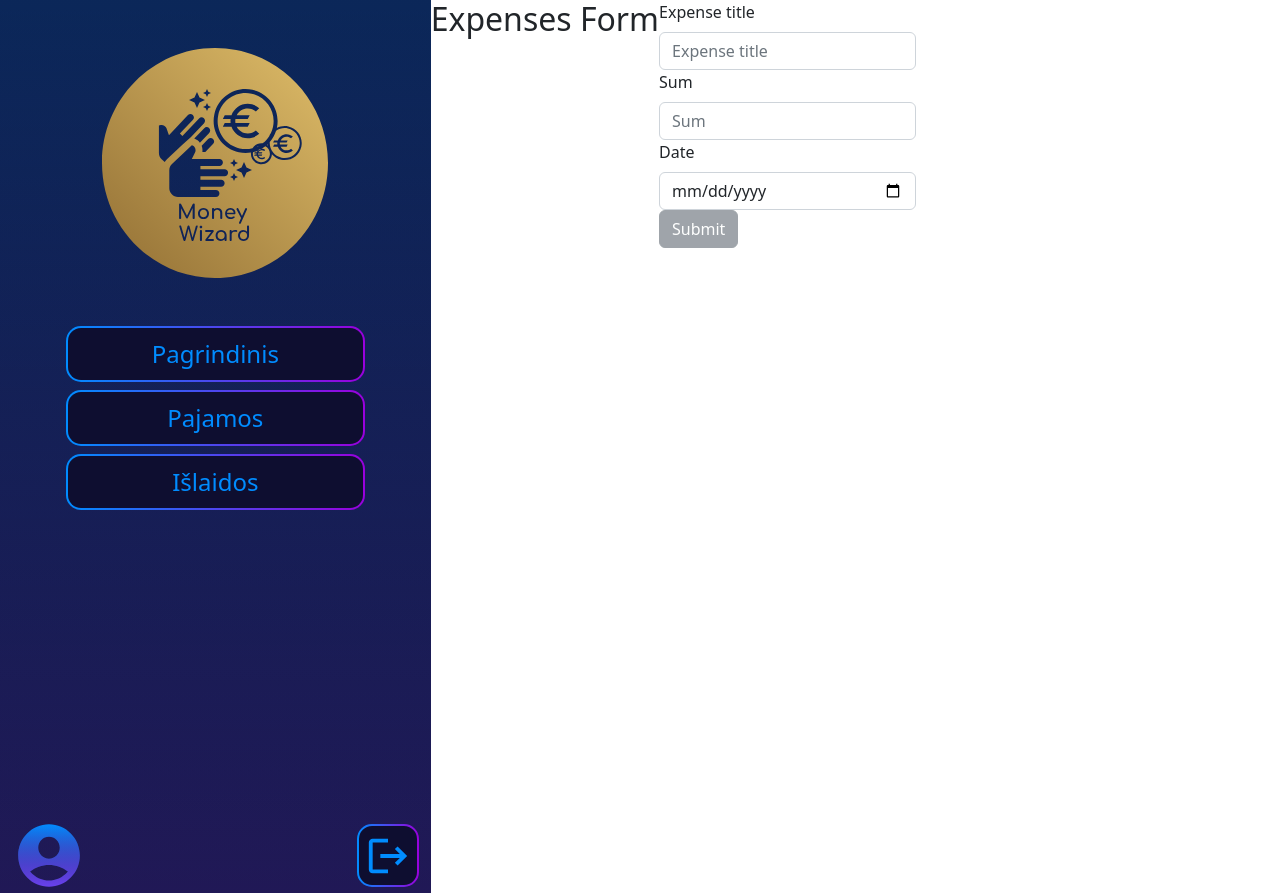
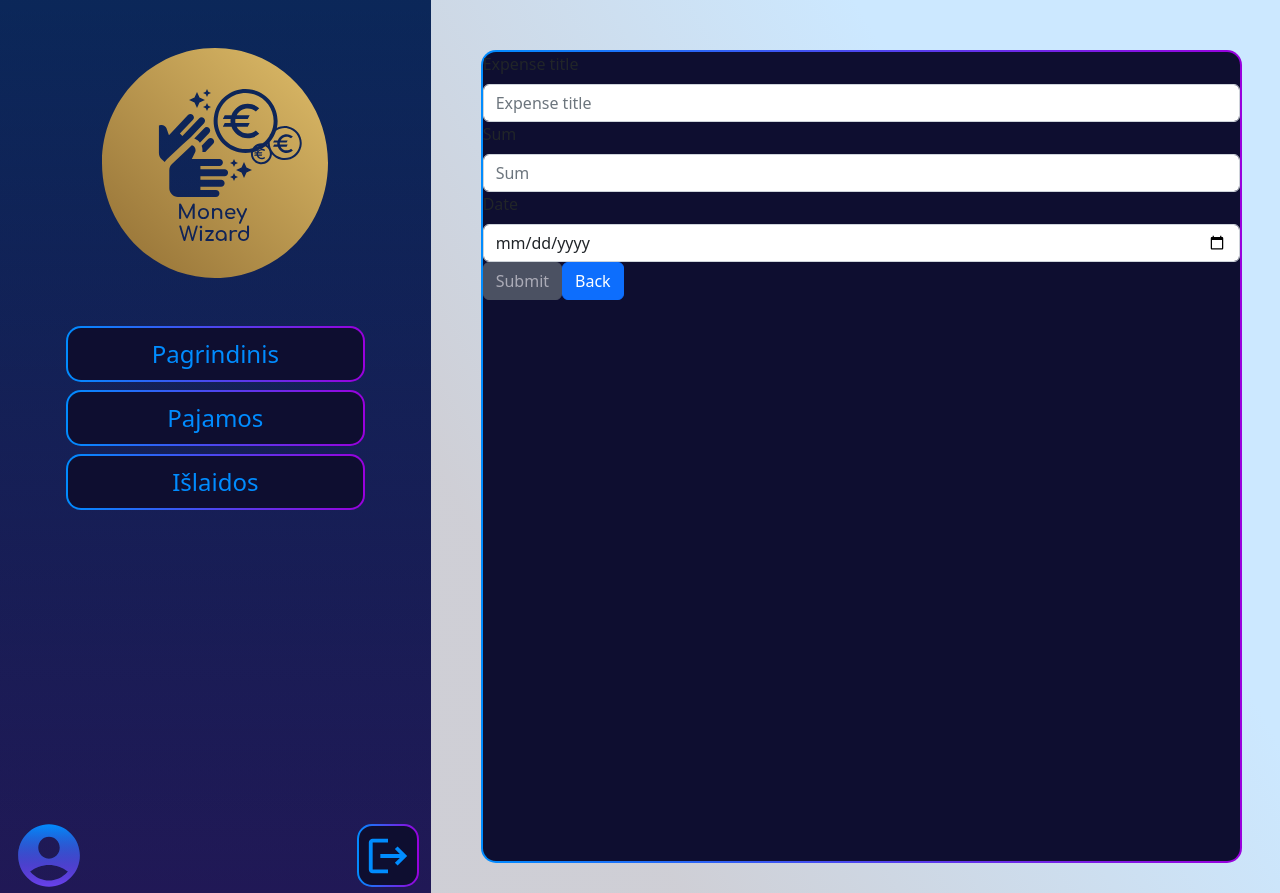
Before and after one commit to ZiGreed/P.B.A.A.SpringProject2023, a React (Vite) app: page /expenses in a window 1280 px wide. Built offline with nearby package versions, Linux system fonts and the light colour scheme.

Commit message:
FR3-1: axios + basic css

```diff
--- /dev/null
+++ b/services/api.js
@@ -0,0 +1,32 @@
+//KVIECIANT FUNKCIJAS PADUODAM URL. KAD LENGVIAU BUTU TIESIOG KINDAMUOSIUS PASIDAROM
+//PVZ: let expensesURL = "localhost:3000/expenses/"
+
+import axios from "axios";
+
+export const getAllData = (url) => {
+  return axios
+    .get(url)
+    .then((response) => response.data)
+    .catch((error) => console.log(error));
+};
+
+export const updateData = (id, todoData, url) => {
+  return axios
+    .patch(url + id, todoData)
+    .then((response) => response.data)
+    .catch((error) => console.log(error));
+};
+
+export const postData = (todoData, url) => {
+  return axios
+  .post(url, todoData)
+  .then(response => response.data)
+  .catch(error => console.log(error))
+}
+
+export const deleteData = (id, url) => {
+  return axios
+  .delete(url + id)
+  .then(response => console.log(response.data))
+  .catch(error => console.log(error))
+}
--- a/src/components/Expenses.jsx
+++ b/src/components/Expenses.jsx
@@ -1,26 +1,36 @@
 //ISLAIDU PUSLAPIS. JAME GRAFIKAS RODANTIS VISU METU ISLAIDU SUMA SUSKIRSTYTAS PAGAL MENESIUS IR SALIA PIRKIMU ISTORIJA (TIK ISLAIDOS)
 import { Formik } from "formik";
 import { Button, Form } from "react-bootstrap";
+import { postData } from "../../services/api";
+import { useState } from "react";
+import { useNavigate } from "react-router";
+import "./expenses.scss"
+const expenseURL = "http://localhost:3000/expenses";
 
 function Expenses() {
     const today = new Date().toISOString().split('T')[0];
+    const [submited, setSubmited] = useState(false);
+    let navigate = useNavigate();
+
     return (
         <>
-        <h2>Expenses Form</h2>
+        <div className="expensesWrapper">
+            <div className="expensesContainer">
                 <Formik
                 initialValues={{
                     name: "",
                     amount: "",
                     date: ""
                 }}
-
                 onSubmit={(values, resetForm) => {
+                    postData(values, expenseURL);
                     console.log(values)
+                    resetForm()
+                    setSubmited(true)
                 }}
                 >
                     {({values, handleChange, handleBlur, handleSubmit, dirty}) => (
-                <Form onSubmit={handleSubmit} classname>
-
+                        <Form onSubmit={handleSubmit}>
                             <Form.Group >
                                 <Form.Label>Expense title</Form.Label>
                                 <Form.Control
@@ -58,9 +68,14 @@ function Expenses() {
                             <Button variant="secondary" type="submit" disabled={!dirty}>
                             Submit
                             </Button>
+                            <Button onClick={() => navigate("/dashboard/")}>Back</Button>
                         </Form>
                     )}
                 </Formik>
+
+                {submited && <h6>New expense successfully added</h6>}
+            </div>
+        </div>
         </>
      );
 }
--- /dev/null
+++ b/src/components/expenses.scss
@@ -0,0 +1,16 @@
+.expensesWrapper {
+    background-image: linear-gradient(240.3deg, rgba(0, 140, 255, 0.2) 31.84%, rgba(14, 14, 48, 0.2) 81.84%);
+    width: 100%;
+    height: auto;
+    // border: 1px solid black;
+}
+.expensesContainer {
+    background: linear-gradient(#0e0e30, #0e0e30) padding-box,
+    linear-gradient(to right, #008cff, #9900dd) border-box;
+    border-radius: 15px;
+    border: 2px solid transparent;
+    border-radius: 15px;
+    background-color: #0E0E30;
+    margin: 50px 50px 0px 50px;
+    height: 813px;
+}
```
Lines whose indentation alone changed are shown as unchanged.
